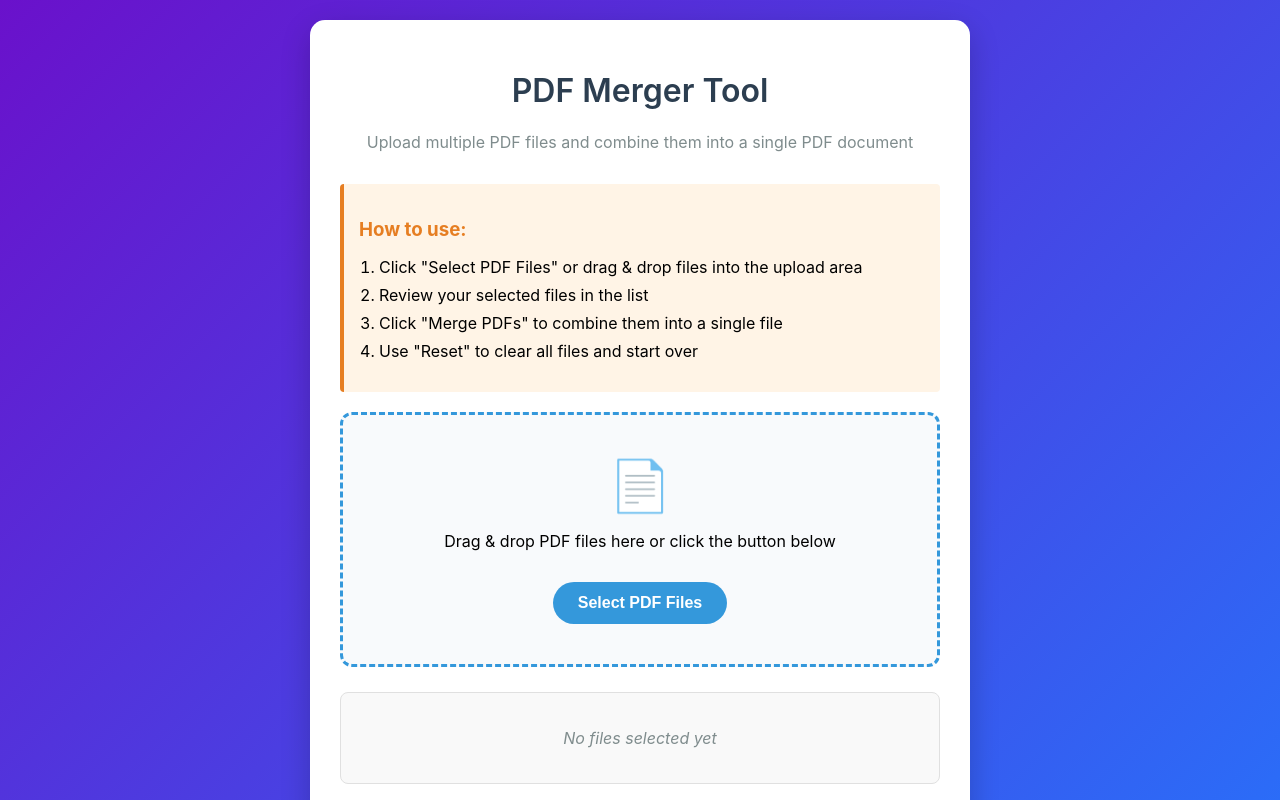
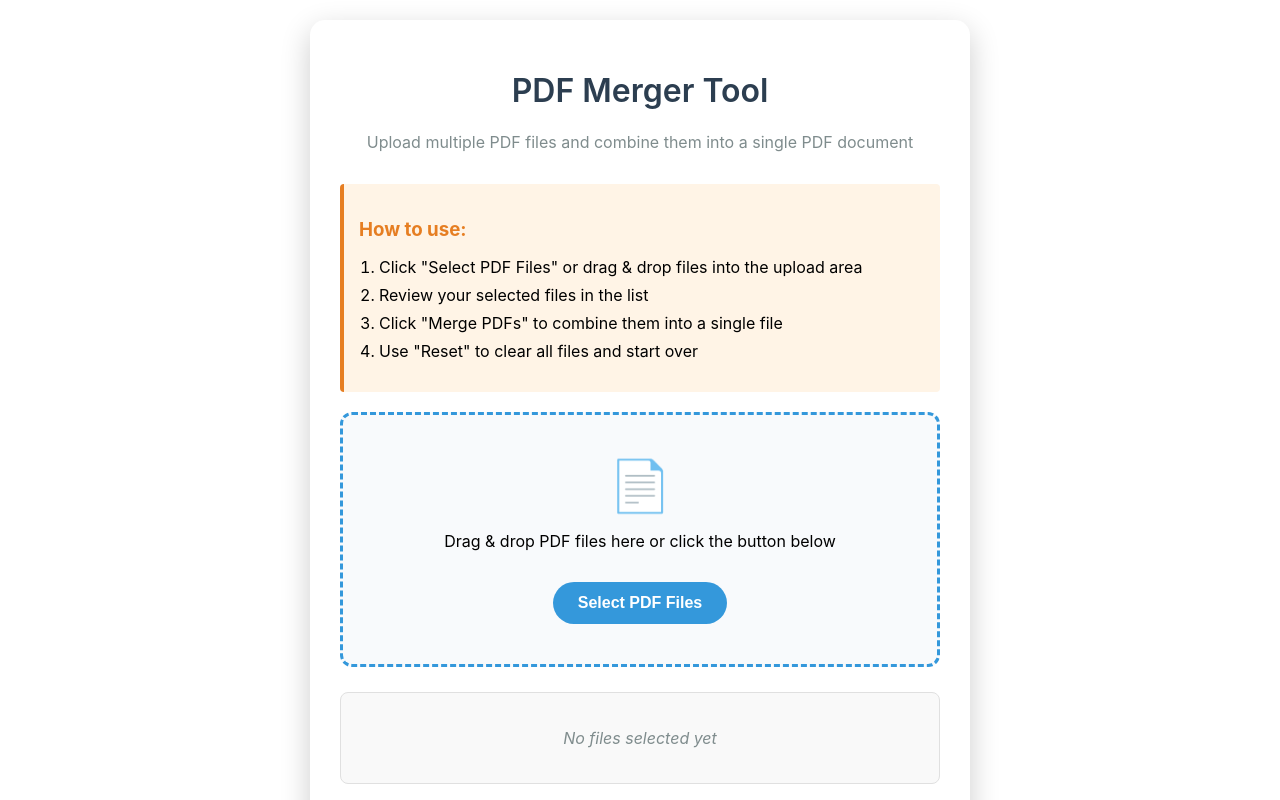
Before and after one commit to IsuruUthpalaBandara/mypdf3, a React (Create React App) app: page / in a window 1280 px wide. Shown: the top 800 px of the page. Built offline with nearby package versions, Linux system fonts and the light colour scheme.

Commit message:
Update PDFMergerTool.jsx

```diff
--- a/src/PDFMergerTool.jsx
+++ b/src/PDFMergerTool.jsx
@@ -182,7 +182,7 @@ const PDFMergerTool = () => {
 
   return (
     <div style={{
-      background: 'linear-gradient(135deg, #6a11cb 0%, #2575fc 100%)',
+      background: 'linear-gradient(135deg, #fcfaffff 0%, #fefffbff 100%))',
       minHeight: '100vh',
       display: 'flex',
       justifyContent: 'center',
```
